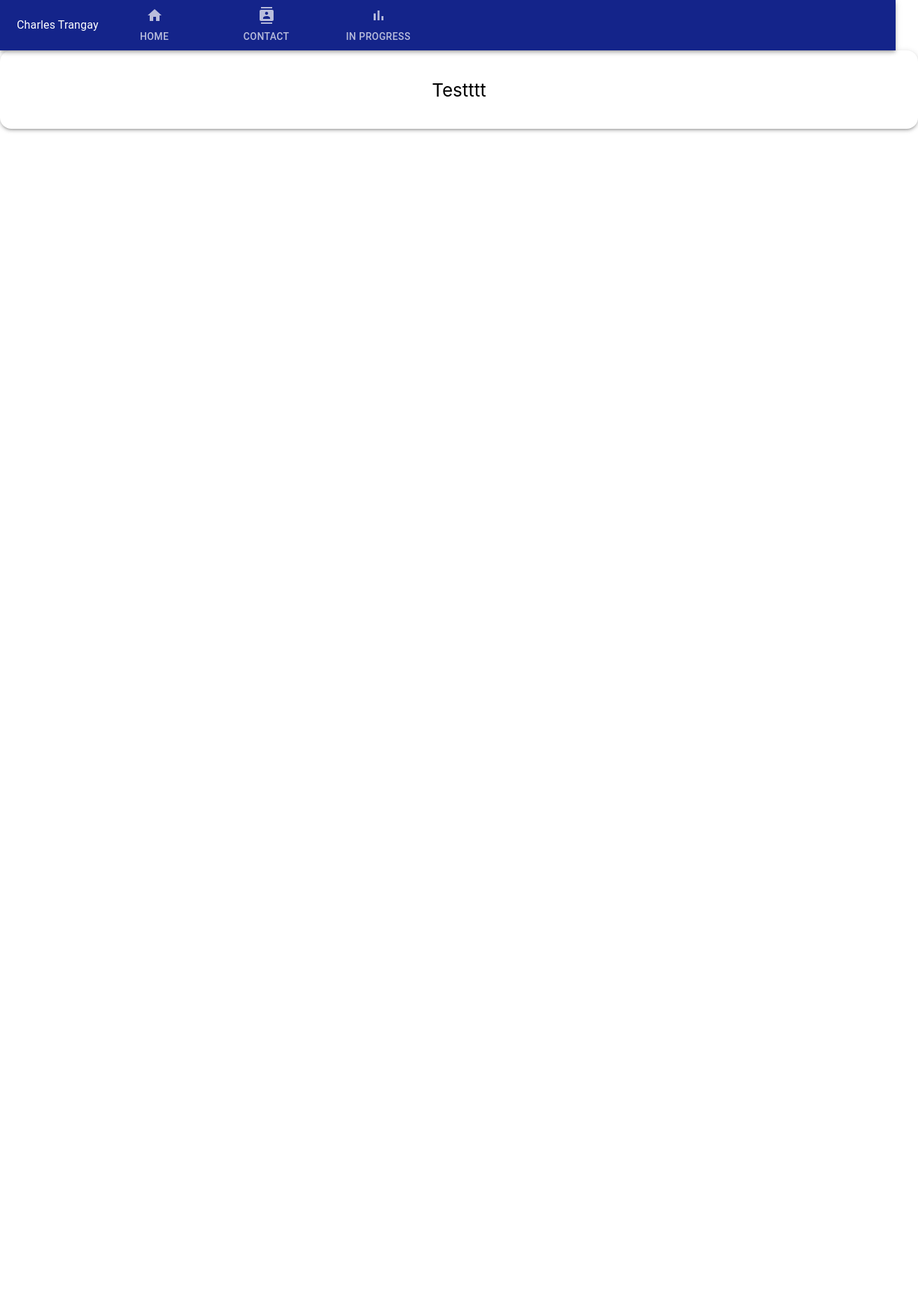
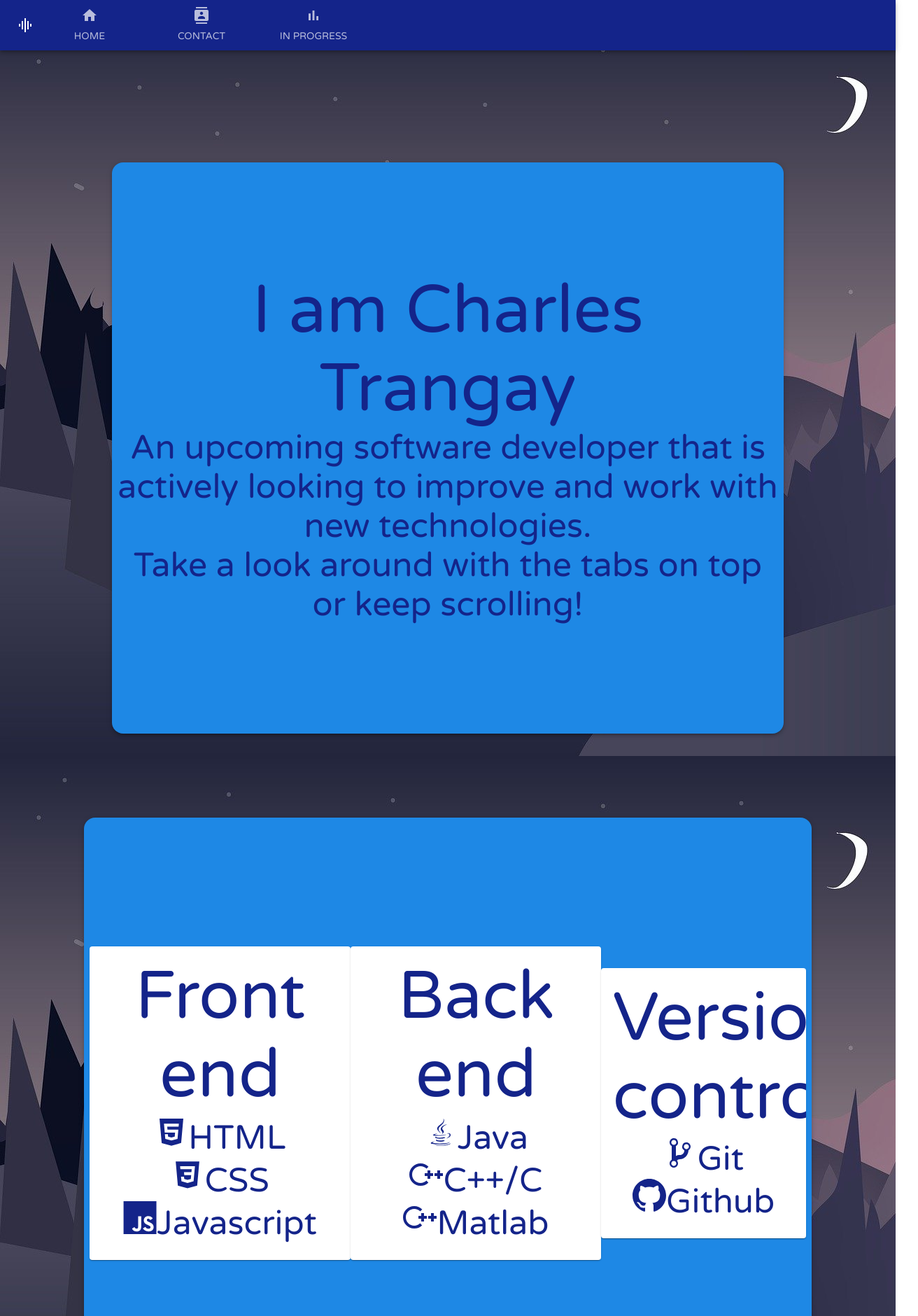
Before and after one commit to Borality/Own-website, a React (Create React App) app: page / in a window 1280 px wide. Shown: the top 1880 px of the page at 70% size, 1312 px wide, since content can reach past the window. Before the commit the page ends 800 px from the top, so only its background shows below. Built offline with nearby package versions, Linux system fonts and the light colour scheme.

Commit message:
added pages, contact/homepage

```diff
--- a/package.json
+++ b/package.json
@@ -10,6 +10,7 @@
     "@testing-library/user-event": "^12.1.10",
     "react": "^17.0.2",
     "react-dom": "^17.0.2",
+    "react-icons": "^4.2.0",
     "react-router-dom": "^5.2.0",
     "react-scripts": "4.0.3",
     "web-vitals": "^1.0.1"
--- a/public/index.html
+++ b/public/index.html
@@ -1,6 +1,7 @@
 <!DOCTYPE html>
 <html lang="en">
   <head>
+    <link href="https://fonts.googleapis.com/css2?family=Varela+Round&display=swap" rel="stylesheet">
     <meta charset="utf-8" />
     <link rel="icon" href="%PUBLIC_URL%/favicon.ico" />
     <meta name="viewport" content="width=device-width, initial-scale=1" />
--- a/src/components/Contact.js
+++ b/src/components/Contact.js
@@ -2,16 +2,26 @@ import React from 'react'
 import Navbar from './Navbar';
 import theme from '../utils/theme';
 import { ThemeProvider } from '@material-ui/styles';
-
+import {Typography} from '@material-ui/core'
+import Box from '@material-ui/core/Box';
+import EmailIcon from '@material-ui/icons/Email';
+import PhoneIcon from '@material-ui/icons/Phone';
+import GitHubIcon from '@material-ui/icons/GitHub';
 export default function Contact() {
     return (
-        <div>
+        <div style={{ backgroundColor: 'white' }}>
             <ThemeProvider theme = {theme}>
-                <Navbar></Navbar>
+                <Navbar/>
+            <Box mb = {17} m={20} p={1} alignItems="center" display = "flex" justifyContent="center" fontSize={26} textAlign="center" boxShadow={3} bgcolor = "#1e88e5" minWidth = "100vh" minHeight = "100vh" borderColor="primary.main" borderRadius={16}>
+            <span>
+                <Typography color = "primary" variant = "h1">Contact me below</Typography>
+                <Typography color = "primary" variant = "h2"><EmailIcon style={{ fontSize: 50 }}/>Email: charles.trangay11@gmail.com</Typography>
+                <Typography color = "primary" variant = "h2"><PhoneIcon style={{ fontSize: 50 }}/>phone: 732-877-4032</Typography>
+                <Typography color = "primary" variant = "h2"><GitHubIcon style={{ fontSize: 50 }}/>github: https://github.com/Borality</Typography>
+
+            </span>
+            </Box>
             </ThemeProvider>
-            <h1>Need Help or Advice?</h1>
-            <br></br>
-            <h1>Need Help or Advice?</h1>
         </div>
     )
 }
--- a/src/components/Homepage.js
+++ b/src/components/Homepage.js
@@ -3,16 +3,54 @@ import Navbar from './Navbar';
 import theme from '../utils/theme';
 import { ThemeProvider } from '@material-ui/styles';
 import Box from '@material-ui/core/Box';
+import { Card, CardContent } from '@material-ui/core';
+import {Typography} from '@material-ui/core'
+import homepage from '../images/homepage.jpg';
+import { DiJsBadge, DiHtml5, DiCss3, DiJava} from "react-icons/di";
+import { CgCPlusPlus } from "react-icons/cg";
+import { GoMarkGithub, GoGitBranch} from "react-icons/go";
+
 
 export default function Homepage() {
     return (
-        <div>
+        <div style={{ backgroundImage: `url(${homepage})` }}>
             <ThemeProvider theme = {theme}>
                 <Navbar/>
+            <Box mb = {0} m={20} p={1} alignItems="center" display = "flex" justifyContent="center" fontSize={26} textAlign="center" boxShadow={3} bgcolor = "#1e88e5" minWidth = "100vh" minHeight = "100vh" borderColor="primary.main" borderRadius={16}>
+            <span>
+                <Typography color = "primary" variant = "h1">I am Charles Trangay</Typography>
+                <Typography color = "primary" variant = "h3">An upcoming software developer that is actively looking to improve and work with new technologies.</Typography>
+                <Typography color = "primary" variant = "h3">Take a look around with the tabs on top or keep scrolling!</Typography>
+            </span>
+            </Box>
+            <Box mb = {0} m={15} p={1} alignItems="center" display = "flex" justifyContent="center" fontSize={26} textAlign="center" boxShadow={3} bgcolor = "#1e88e5" minWidth = "100vh" minHeight = "100vh" borderColor="primary.main" borderRadius={16}>
+
+            <Card borderRadius = {16}>
+                <CardContent>
+                    <Typography color = "primary" variant = "h1">Front end</Typography>
+                    <Typography color = "primary" variant = "h3"><DiHtml5/>HTML</Typography>
+                    <Typography color = "primary" variant = "h3"><DiCss3/>CSS</Typography>
+                    <Typography color = "primary" variant = "h3"> <DiJsBadge/>Javascript</Typography>
+                </CardContent>
+            </Card>
+            <Card>
+                <CardContent>
+                    <Typography color = "primary" variant = "h1">Back end</Typography>
+                    <Typography color = "primary" variant = "h3"><DiJava/>Java</Typography>
+                    <Typography color = "primary" variant = "h3"><CgCPlusPlus/>C++/C</Typography>
+                    <Typography color = "primary" variant = "h3"><CgCPlusPlus/>Matlab</Typography>
+                </CardContent>
+            </Card>
+            <Card>
+                <CardContent>
+                    <Typography color = "primary" variant = "h1">Version</Typography>
+                    <Typography color = "primary" variant = "h1">control</Typography>
+                    <Typography color = "primary" variant = "h3"><GoGitBranch/>Git</Typography>
+                    <Typography color = "primary" variant = "h3"><GoMarkGithub/>Github</Typography>
+                </CardContent>
+            </Card>
+            </Box>
             </ThemeProvider>
-            <Box alignItems="center" p={2} display = "flex" justifyContent="center" fontSize={26} textAlign="center" boxShadow={3} bgcolor = "white" width = "100%" height = "10vh" borderColor="primary.main" borderRadius={16} marginBottom="8px">
-            Testttt
-            </Box>
         </div>
     )
 }
--- a/src/components/Navbar.js
+++ b/src/components/Navbar.js
@@ -4,6 +4,7 @@ import ContactsIcon from '@material-ui/icons/Contacts';
 import HomeIcon from '@material-ui/icons/Home';
 import BarChartIcon from '@material-ui/icons/BarChart';
 import { Link, useHistory } from 'react-router-dom'
+import GraphicEqIcon from '@material-ui/icons/GraphicEq';
 
 export default function Navbar() {
     /*To add for tab indicator
@@ -18,7 +19,7 @@ export default function Navbar() {
         <div>
             <AppBar color = "primary" position="sticky">
                 <Toolbar>
-                <Typography> Charles Trangay </Typography>
+                <GraphicEqIcon/>
                 <Tabs>
                     <Tab icon = {<HomeIcon/>} label = "Home" component = {Link} to = "/"/>
                     <Tab icon = {<ContactsIcon/>} label = "Contact" component = {Link} to = "/Contact"/>
--- a/src/utils/theme.js
+++ b/src/utils/theme.js
@@ -9,6 +9,11 @@ const theme = createMuiTheme({
             main: '#FF3366',
         }
     },
+    typography: {
+        fontFamily: [
+          'Varela Round',
+        ].join(','),
+    },
 });
 
 export default theme;
```
Also changed, not shown: src/images/homepage.jpg (added), 1 other file (tests, documents, lock files or other folders).
